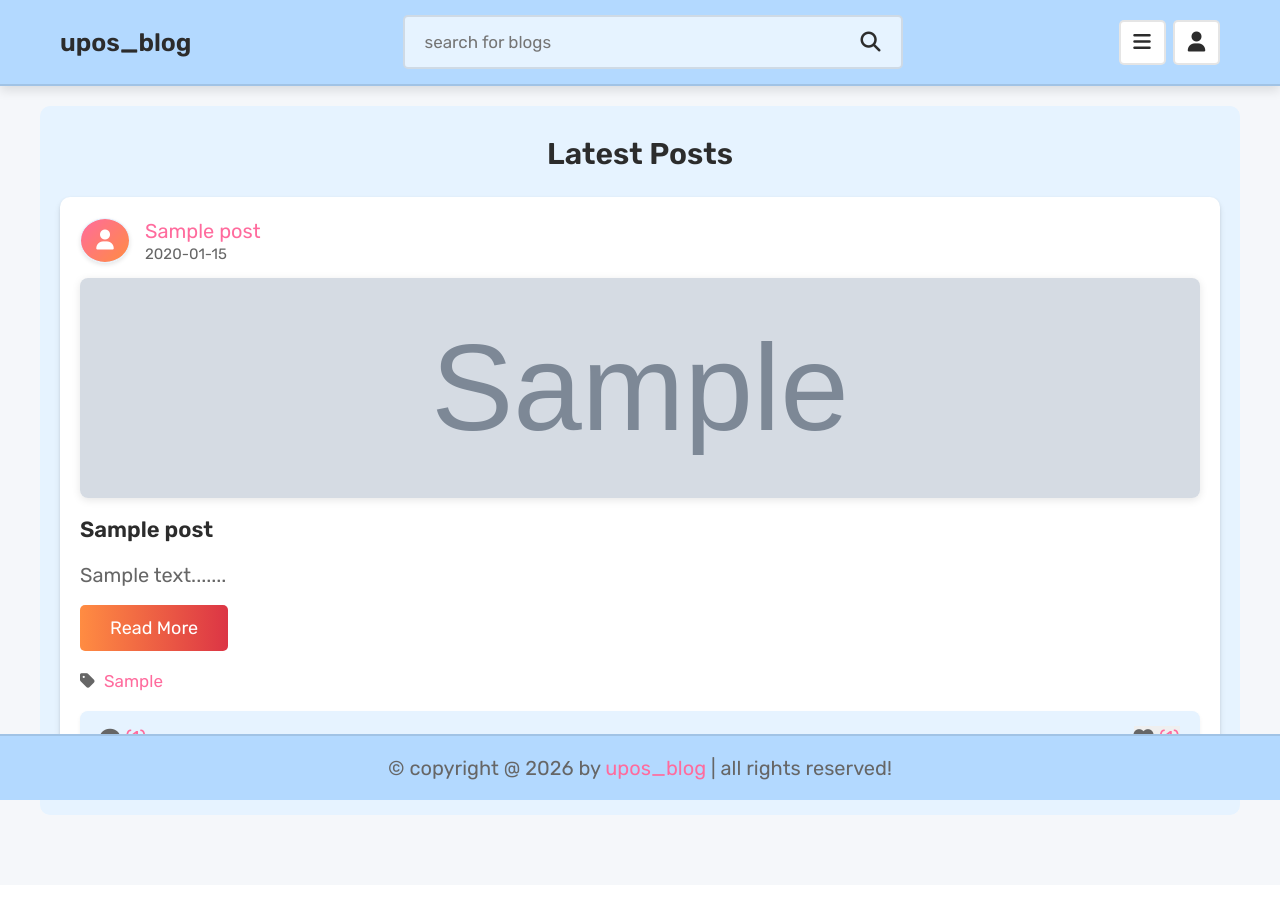
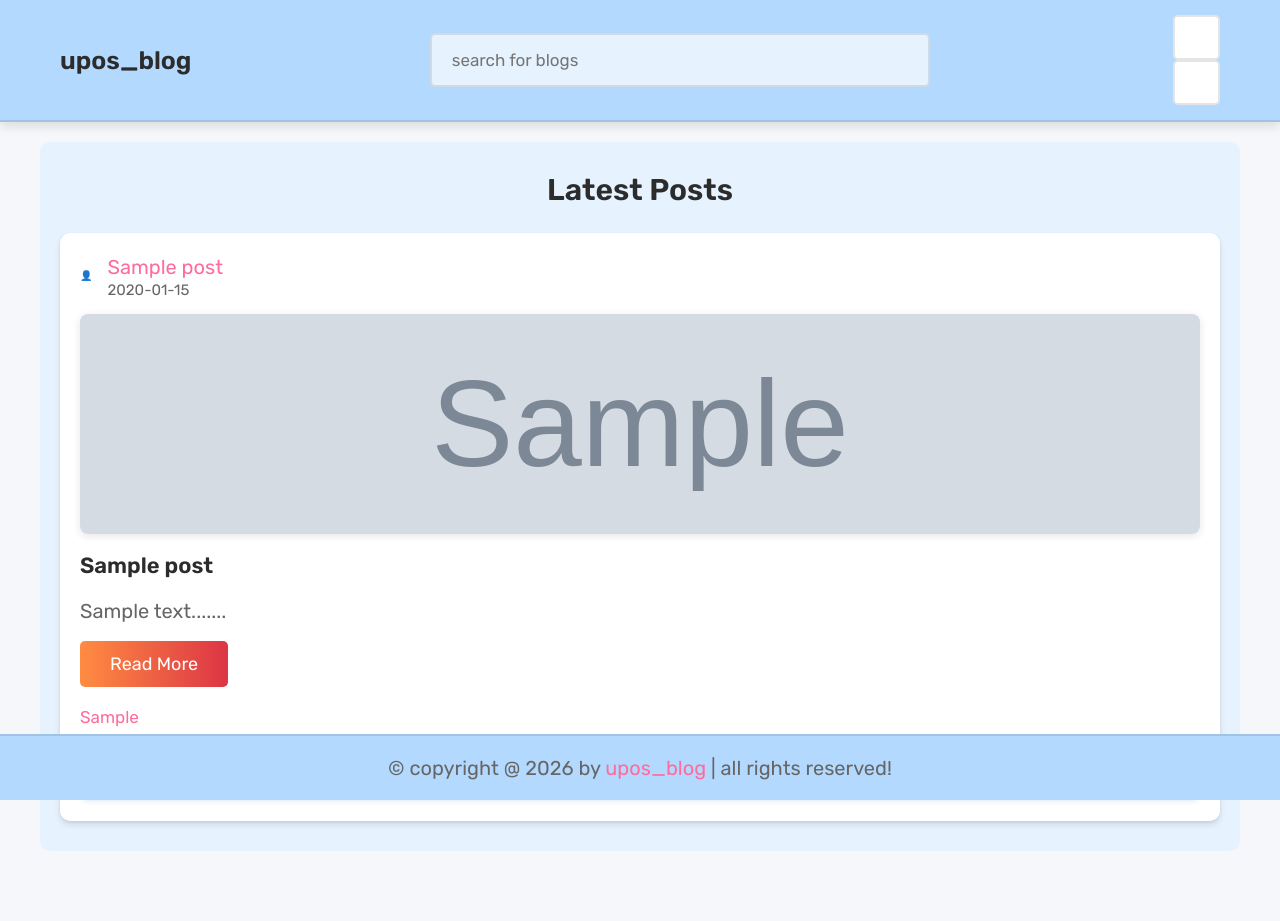
Before and after one commit to Upama-Prapti/web-technologies-Fall2025-2026-sec-W-Final-Term-Project, a PHP site: page /blog/index.php?route=posts in a window 1280 px wide. Before the commit the page ends 815 px from the top, so only its background shows below. Run offline with PHP 8.4, Linux system fonts and the light colour scheme; tables that the repository leaves empty hold one stand-in row (values such as "Sample post"); grey boxes marked "Sample" are stand-in pictures; some libraries are stand-ins or nearby versions.

Commit message:
Update posts.php

```diff
--- a/views/user/posts.php
+++ b/views/user/posts.php
@@ -9,7 +9,6 @@ if(!isset($user_id)) $user_id = '';
    <meta http-equiv="X-UA-Compatible" content="IE=edge">
    <meta name="viewport" content="width=device-width, initial-scale=1.0">
    <title>Posts</title>
-   <link rel="stylesheet" href="https://cdnjs.cloudflare.com/ajax/libs/font-awesome/6.1.1/css/all.min.css">
    <link rel="stylesheet" href="<?php echo ASSETS_URL; ?>css/style.css">
 </head>
 <body>
@@ -28,7 +27,7 @@ if(!isset($user_id)) $user_id = '';
          <input type="hidden" name="post_id" value="<?= $post_id; ?>">
          <input type="hidden" name="admin_id" value="<?= $fetch_posts['admin_id']; ?>">
          <div class="post-admin">
-            <i class="fas fa-user"></i>
+            <span style="font-weight: bold;">👤</span>
             <div>
                <a href="index.php?route=author&author=<?= $fetch_posts['name']; ?>"><?= $fetch_posts['name']; ?></a>
                <div><?= $fetch_posts['date']; ?></div>
@@ -42,10 +41,10 @@ if(!isset($user_id)) $user_id = '';
          <div class="post-title"><?= $fetch_posts['title']; ?></div>
          <div class="post-content content-150"><?= substr($fetch_posts['content'], 0, 150); ?>...</div>
          <a href="index.php?route=post&post_id=<?= $post_id; ?>" class="inline-btn">read more</a>
-         <a href="index.php?route=category&category=<?= $fetch_posts['category']; ?>" class="post-cat"> <i class="fas fa-tag"></i> <span><?= $fetch_posts['category']; ?></span></a>
+         <a href="index.php?route=category&category=<?= $fetch_posts['category']; ?>" class="post-cat"> <span><?= $fetch_posts['category']; ?></span></a>
          <div class="icons">
-            <a href="index.php?route=post&post_id=<?= $post_id; ?>"><i class="fas fa-comment"></i><span>(<?= $fetch_posts['comments_count']; ?>)</span></a>
-            <button type="button" onclick="likePost(this, <?= $post_id; ?>, <?= $fetch_posts['admin_id']; ?>)"><i class="fas fa-heart" style="<?php if($fetch_posts['has_liked']){ echo 'color:var(--red);'; } ?>"></i><span>(<?= $fetch_posts['likes_count']; ?>)</span></button>
+            <a href="index.php?route=post&post_id=<?= $post_id; ?>"><span style="font-weight: bold;">💬</span><span>(<?= $fetch_posts['comments_count']; ?>)</span></a>
+            <button type="button" onclick="likePost(this, <?= $post_id; ?>, <?= $fetch_posts['admin_id']; ?>)"><span style="font-weight: bold; <?php if($fetch_posts['has_liked']){ echo 'color:var(--red);'; } ?>">❤</span><span>(<?= $fetch_posts['likes_count']; ?>)</span></button>
          </div>
       </form>
       <?php
```
